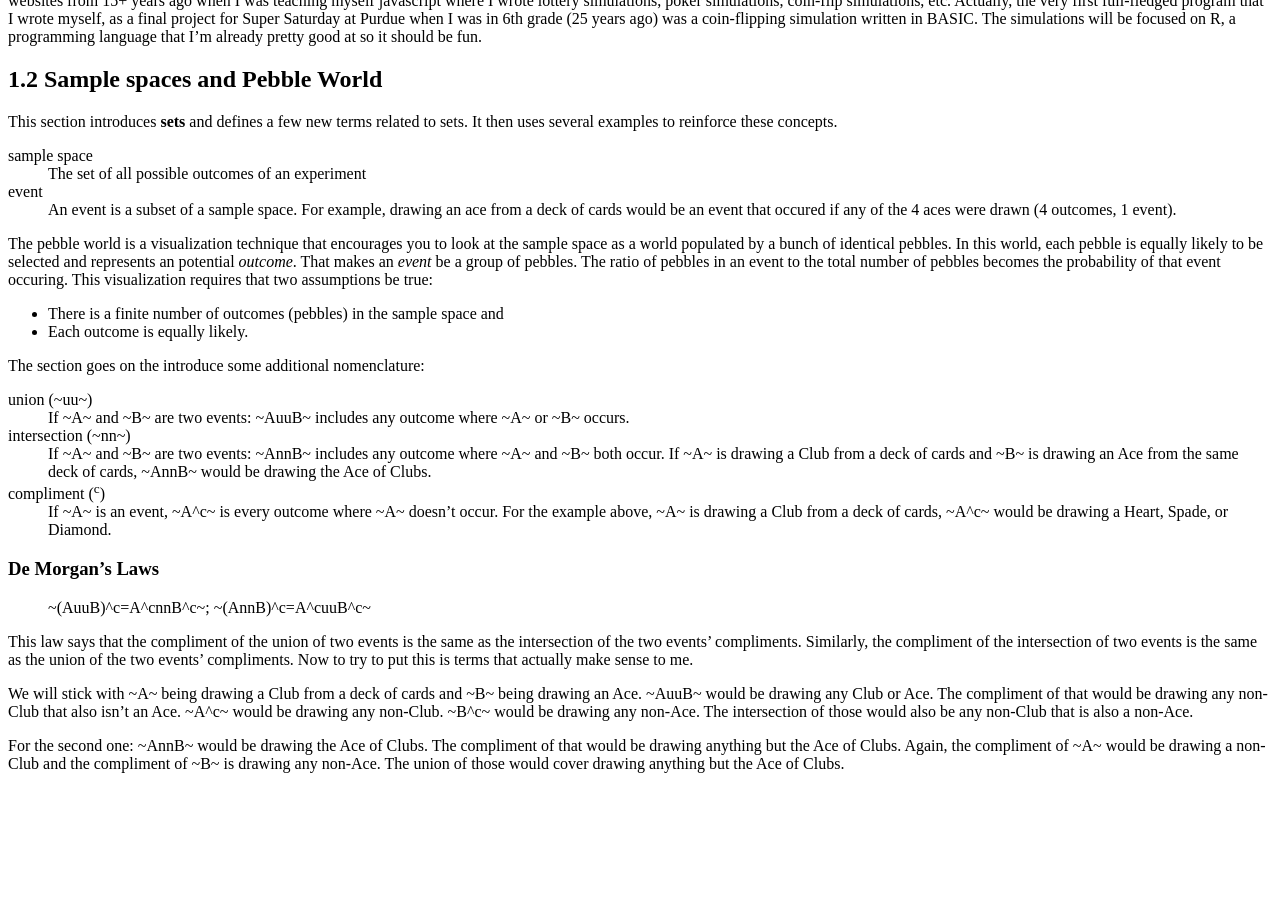
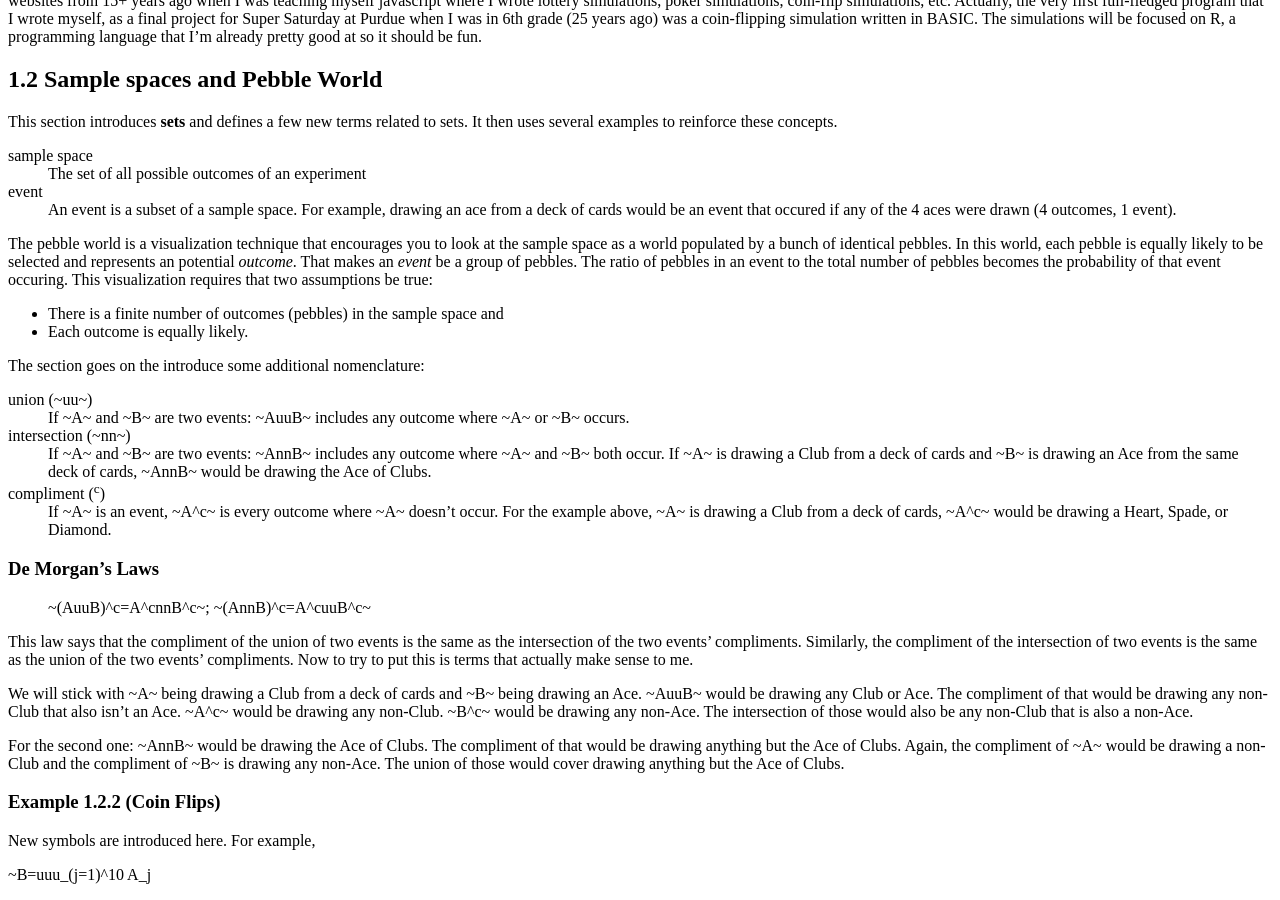
Before and after one commit to ebailey78/STAT101, a Jekyll site: the page built from _posts/2016-04-28-week_1.md, in a window 1280 px wide and 900 px high, scrolled down 751 px. Built offline with Jekyll 4.4.1, drawn with Linux system fonts in a browser that asks for light colours; before the commit the page ends 1540 px from its top, so only the background shows below that.

Commit message:
Update 2016-04-28-week_1.md

```diff
--- a/_posts/2016-04-28-week_1.md
+++ b/_posts/2016-04-28-week_1.md
@@ -49,3 +49,9 @@ This law says that the compliment of the union of two events is the same as the
 We will stick with ~A~ being drawing a Club from a deck of cards and ~B~ being drawing an Ace. ~AuuB~ would be drawing any Club or Ace. The compliment of that would be drawing any non-Club that also isn't an Ace. ~A^c~ would be drawing any non-Club. ~B^c~ would be drawing any non-Ace. The intersection of those would also be any non-Club that is also a non-Ace.
 
 For the second one: ~AnnB~ would be drawing the Ace of Clubs. The compliment of that would be drawing anything but the Ace of Clubs. Again, the compliment of ~A~ would be drawing a non-Club and the compliment of ~B~ is drawing any non-Ace. The union of those would cover drawing anything but the Ace of Clubs.
+
+### Example 1.2.2 (Coin Flips)
+
+New symbols are introduced here. For example,
+
+~B=uuu_(j=1)^10 A_j
```
